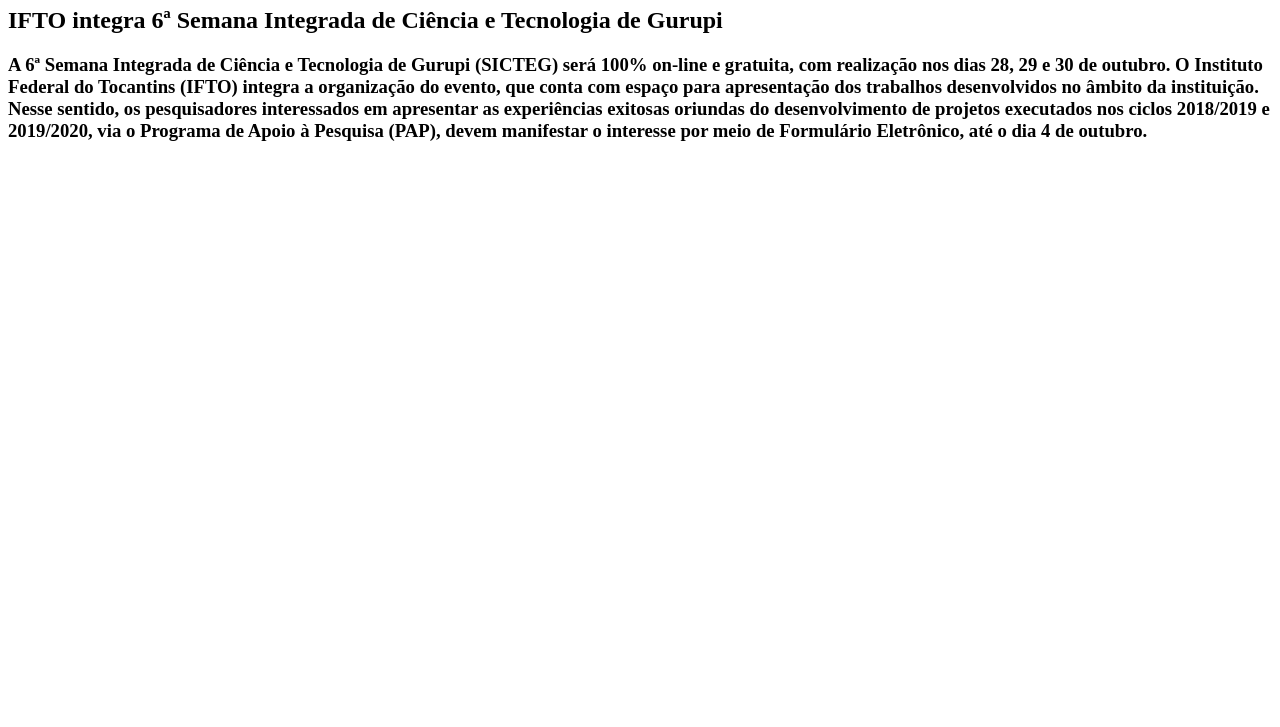
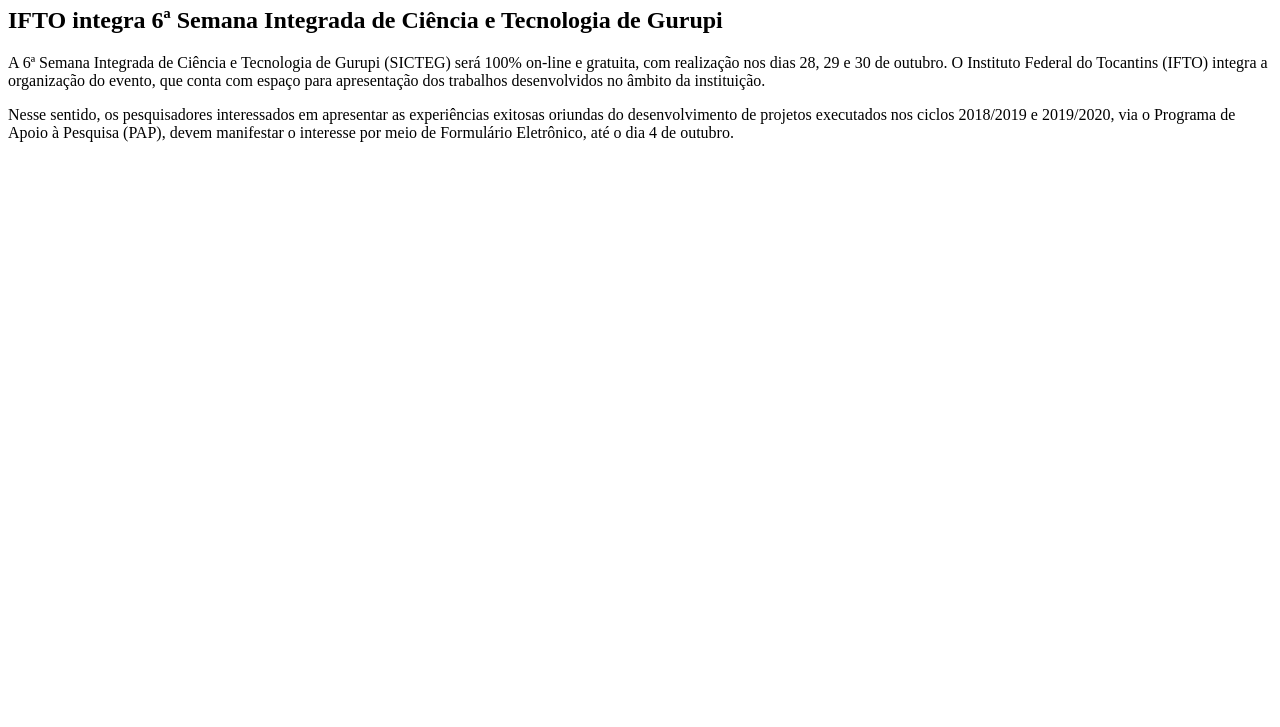
Before and after one commit to BartolomeuAlves/pw, a plain HTML site: page index.html in a window 1280 px wide. Shown: the part 73-800 px from the top of the page. Drawn offline with Linux system fonts and the light colour scheme.

Commit message:
Adicionado modificacoes

```diff
--- a/index.html
+++ b/index.html
@@ -8,9 +8,9 @@
 <body>
 	<h1>Olá mundo!!</h1>
 	<h2>IFTO integra 6ª Semana Integrada de Ciência e Tecnologia de Gurupi</h2>
-	<h3>A 6ª Semana Integrada de Ciência e Tecnologia de Gurupi (SICTEG) será 100% on-line e gratuita, com realização nos dias 28, 29 e 30 de outubro. O Instituto Federal do Tocantins (IFTO) integra a organização do evento, que conta com espaço para apresentação dos trabalhos desenvolvidos no âmbito da instituição.
+	<p>A 6ª Semana Integrada de Ciência e Tecnologia de Gurupi (SICTEG) será 100% on-line e gratuita, com realização nos dias 28, 29 e 30 de outubro. O Instituto Federal do Tocantins (IFTO) integra a organização do evento, que conta com espaço para apresentação dos trabalhos desenvolvidos no âmbito da instituição.</p>
 
-Nesse sentido, os pesquisadores interessados em apresentar as experiências exitosas oriundas do desenvolvimento de projetos executados nos ciclos 2018/2019 e 2019/2020, via o Programa de Apoio à Pesquisa (PAP), devem manifestar o interesse por meio de Formulário Eletrônico, até o dia 4 de outubro.</h3>
+<p> Nesse sentido, os pesquisadores interessados em apresentar as experiências exitosas oriundas do desenvolvimento de projetos executados nos ciclos 2018/2019 e 2019/2020, via o Programa de Apoio à Pesquisa (PAP), devem manifestar o interesse por meio de Formulário Eletrônico, até o dia 4 de outubro.</p>
 
 </body>
 </html>
```
Also changed, not shown: 1 other file.
